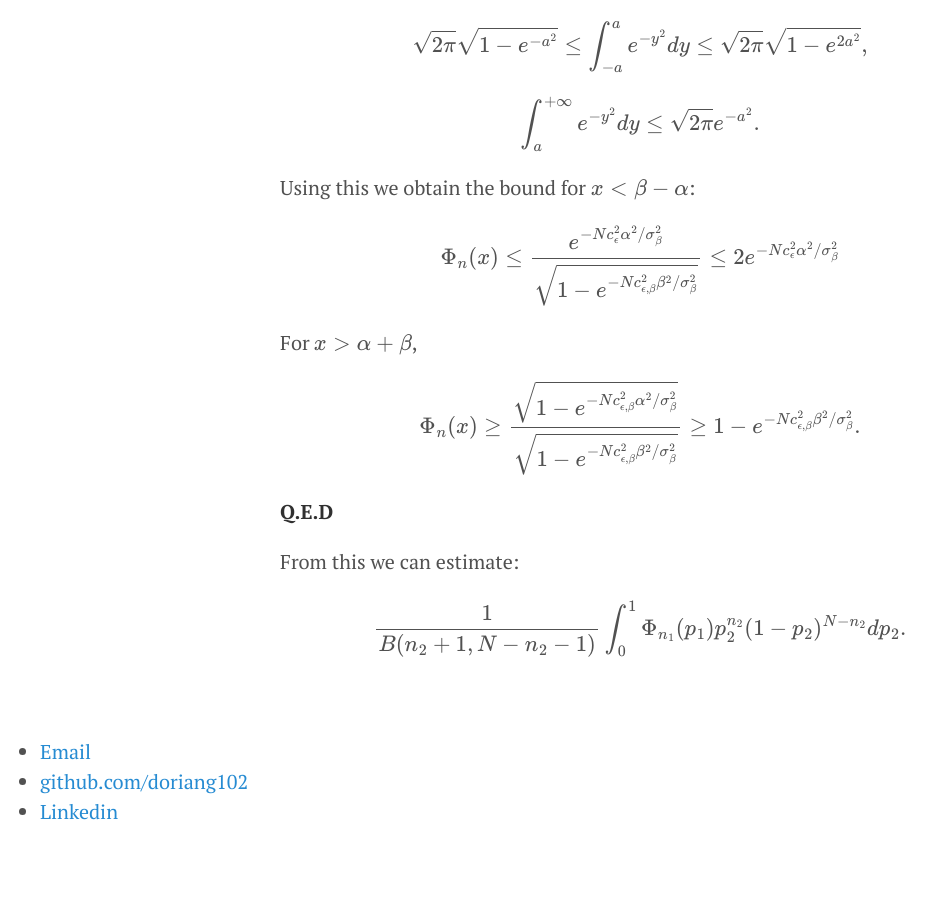
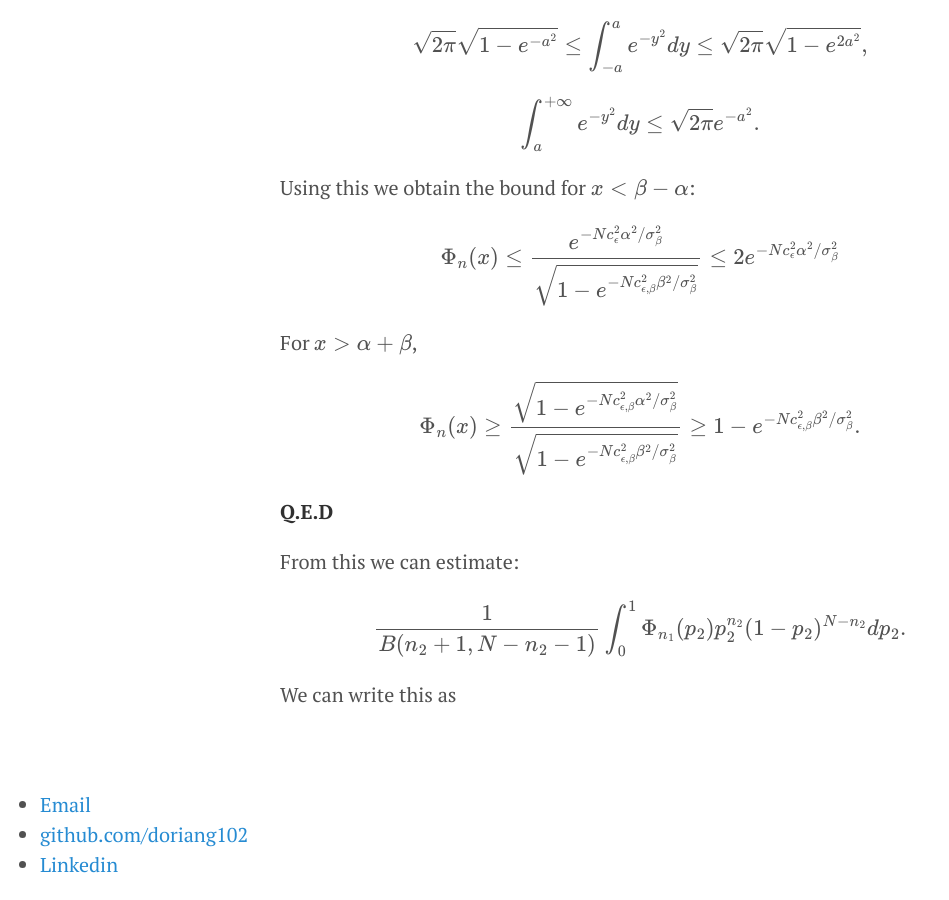
Before and after one commit to doriang102/doriang102.github.io, a Jekyll site: the page built from _posts/2017-06-10-hypothesis-testing-part-2-in-progress.md, in a window 1280 px wide and 900 px high, scrolled down 9089 px. Shown: the whole window, without its empty margins (0-949 px from the left). Built offline with Jekyll 4.4.1, drawn with Linux system fonts in a browser that asks for light colours; our own code applies the rules of GitHub Pages for plain Markdown files; formulas are drawn with MathJax 3; before the commit the page ends 9936 px from its top, so only the background shows below that.

Commit message:
Update 2017-06-10-hypothesis-testing-part-2-in-progress.md

```diff
--- a/_posts/2017-06-10-hypothesis-testing-part-2-in-progress.md
+++ b/_posts/2017-06-10-hypothesis-testing-part-2-in-progress.md
@@ -282,4 +282,7 @@ $$ \Phi_n(x) \geq \frac{ \sqrt{1 - e^{-N c_{\epsilon,\beta}^2 \alpha^2/\sigma_{\
 
 From this we can estimate:
 
-$$ \frac{1}{B(n_2+1,N-n_2-1)}\int_0^1 \Phi_{n_1}(p_1) p_2^{n_2} (1-p_2)^{N-n_2} dp_2.$$
+$$ \frac{1}{B(n_2+1,N-n_2-1)}\int_0^1 \Phi_{n_1}(p_2) p_2^{n_2} (1-p_2)^{N-n_2} dp_2.$$
+
+
+We can write this as
```
